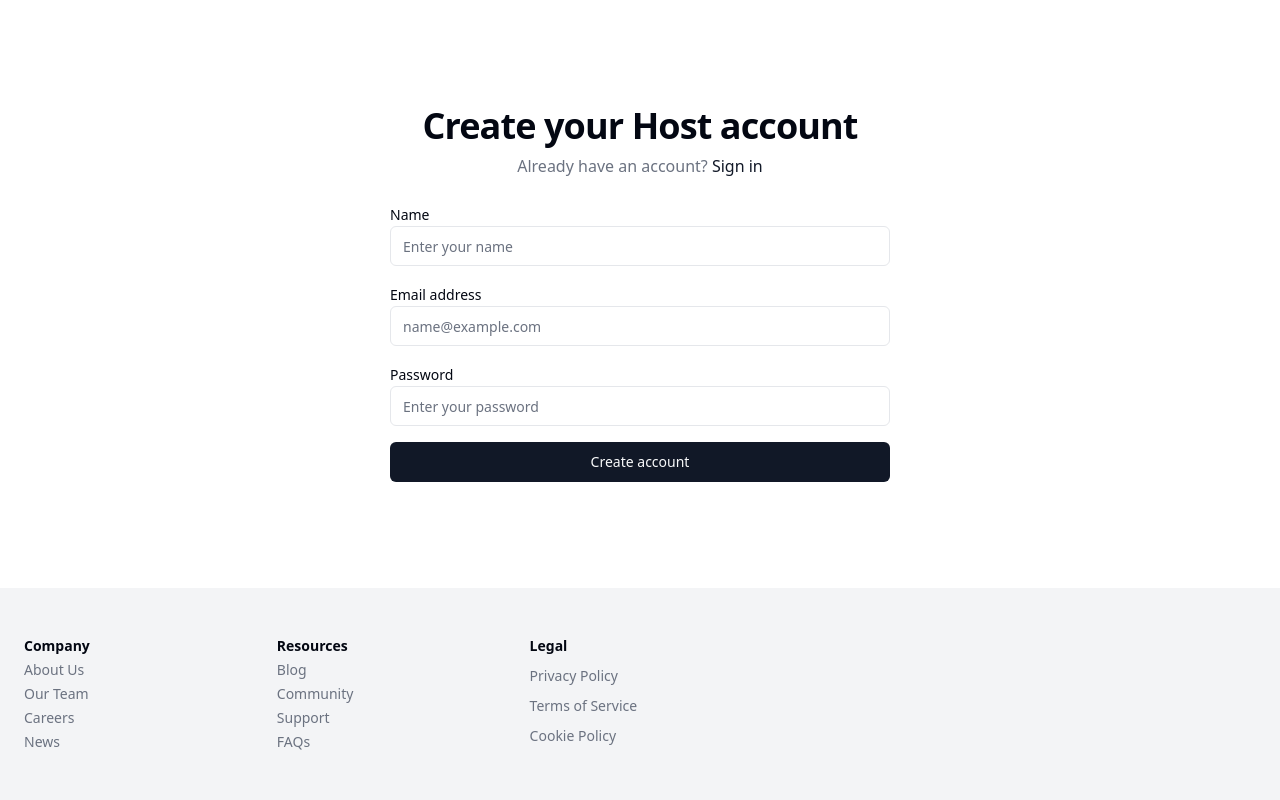
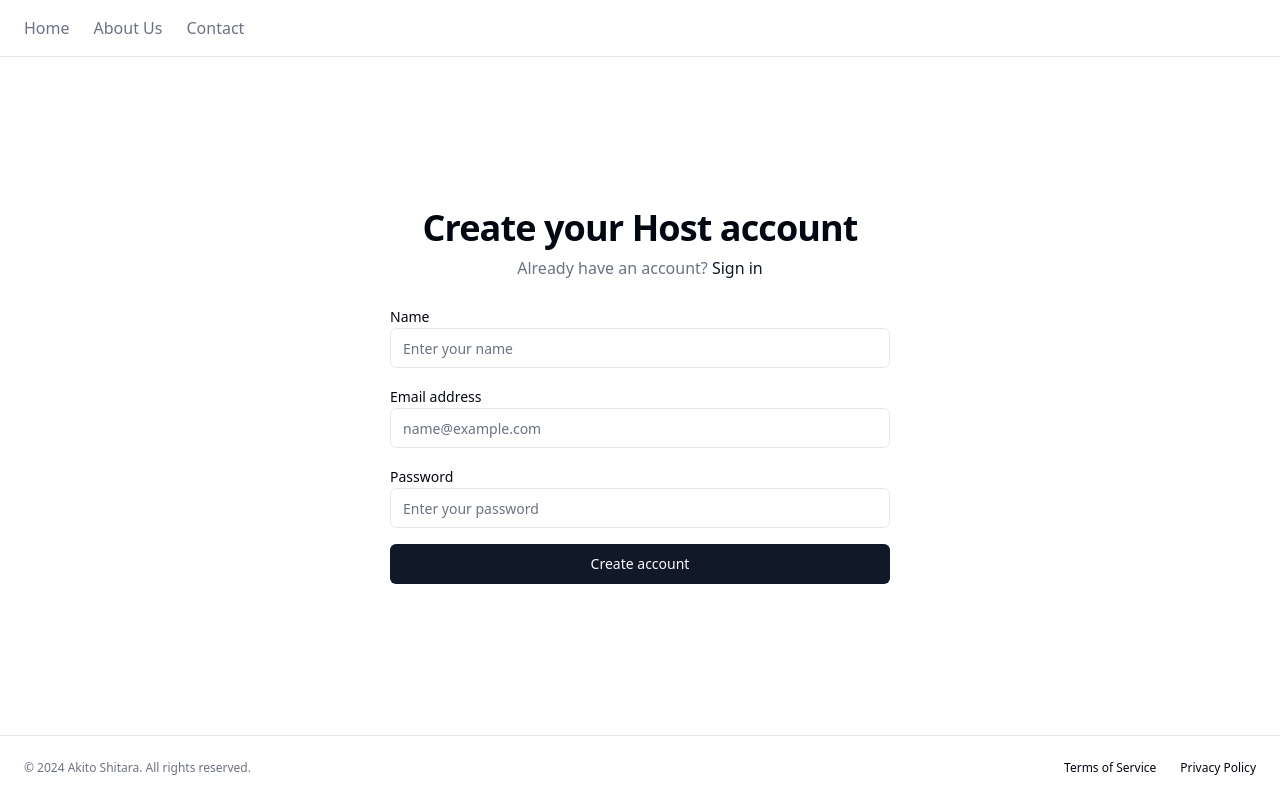
Before and after one commit to himura467/tend-attend-fe, a Next.js app: page /host/signup in a window 1280 px wide. Built offline with nearby package versions, Linux system fonts and the light colour scheme.

Commit message:
Header と Footer をとりあえず実装 (#7)

```diff
--- a/src/app/host/signup/page.tsx
+++ b/src/app/host/signup/page.tsx
@@ -1,9 +1,11 @@
 import SignupForm from "@/components/host/signup-form";
+import Header from "@/components/layout/header";
 import Footer from "@/components/layout/footer";
 
 export default function SignupPage() {
   return (
     <div className="flex min-h-[100dvh] flex-col bg-background">
+      <Header />
       <div className="container mx-auto flex max-w-[1200px] flex-1 items-center justify-center px-4 py-12 sm:px-6 lg:px-8">
         <SignupForm />
       </div>
--- a/src/components/layout/footer.tsx
+++ b/src/components/layout/footer.tsx
@@ -2,53 +2,16 @@ import Link from "next/link";
 
 export default function Footer() {
   return (
-    <footer className="bg-muted p-6 md:py-12 w-full">
-      <div className="container max-w-7xl grid grid-cols-2 sm:grid-cols-3 md:grid-cols-5 gap-8 text-sm">
-        <FooterColumn
-          title="Company"
-          links={[
-            { text: "About Us", href: "/about" },
-            { text: "Our Team", href: "/team" },
-            { text: "Careers", href: "/careers" },
-            { text: "News", href: "/news" },
-          ]}
-        />
-        <FooterColumn
-          title="Resources"
-          links={[
-            { text: "Blog", href: "/blog" },
-            { text: "Community", href: "/community" },
-            { text: "Support", href: "/support" },
-            { text: "FAQs", href: "/faqs" },
-          ]}
-        />
-        <FooterColumn
-          title="Legal"
-          links={[
-            { text: "Privacy Policy", href: "/legal/privacy" },
-            { text: "Terms of Service", href: "/legal/terms" },
-            { text: "Cookie Policy", href: "/legal/cookies" },
-          ]}
-        />
-      </div>
+    <footer className="flex flex-col gap-2 sm:flex-row py-6 w-full shrink-0 items-center px-4 md:px-6 border-t">
+      <p className="text-xs text-muted-foreground">&copy; 2024 Akito Shitara. All rights reserved.</p>
+      <nav className="sm:ml-auto flex gap-4 sm:gap-6">
+        <Link href="/terms" className="text-xs hover:underline underline-offset-4">
+          Terms of Service
+        </Link>
+        <Link href="/privacy" className="text-xs hover:underline underline-offset-4">
+          Privacy Policy
+        </Link>
+      </nav>
     </footer>
   );
 }
-
-type LinkItem = {
-  text: string;
-  href: string;
-};
-
-function FooterColumn({ title, links }: { title: string; links: LinkItem[] }) {
-  return (
-    <div className="grid gap-1">
-      <h3 className="font-semibold text-foreground">{title}</h3>
-      {links.map((link) => (
-        <Link key={link.text} href={link.href} className="text-muted-foreground hover:underline">
-          {link.text}
-        </Link>
-      ))}
-    </div>
-  );
-}
--- /dev/null
+++ b/src/components/layout/header.tsx
@@ -0,0 +1,19 @@
+import Link from "next/link";
+
+export default function Header() {
+  return (
+    <header className="flex items-center justify-between px-6 py-4 border-b">
+      <nav className="hidden md:flex items-center gap-6">
+        <Link href="/" className="text-muted-foreground hover:text-primary transition-colors">
+          Home
+        </Link>
+        <Link href="/about-us" className="text-muted-foreground hover:text-primary transition-colors">
+          About Us
+        </Link>
+        <Link href="/contact" className="text-muted-foreground hover:text-primary transition-colors">
+          Contact
+        </Link>
+      </nav>
+    </header>
+  );
+}
```
